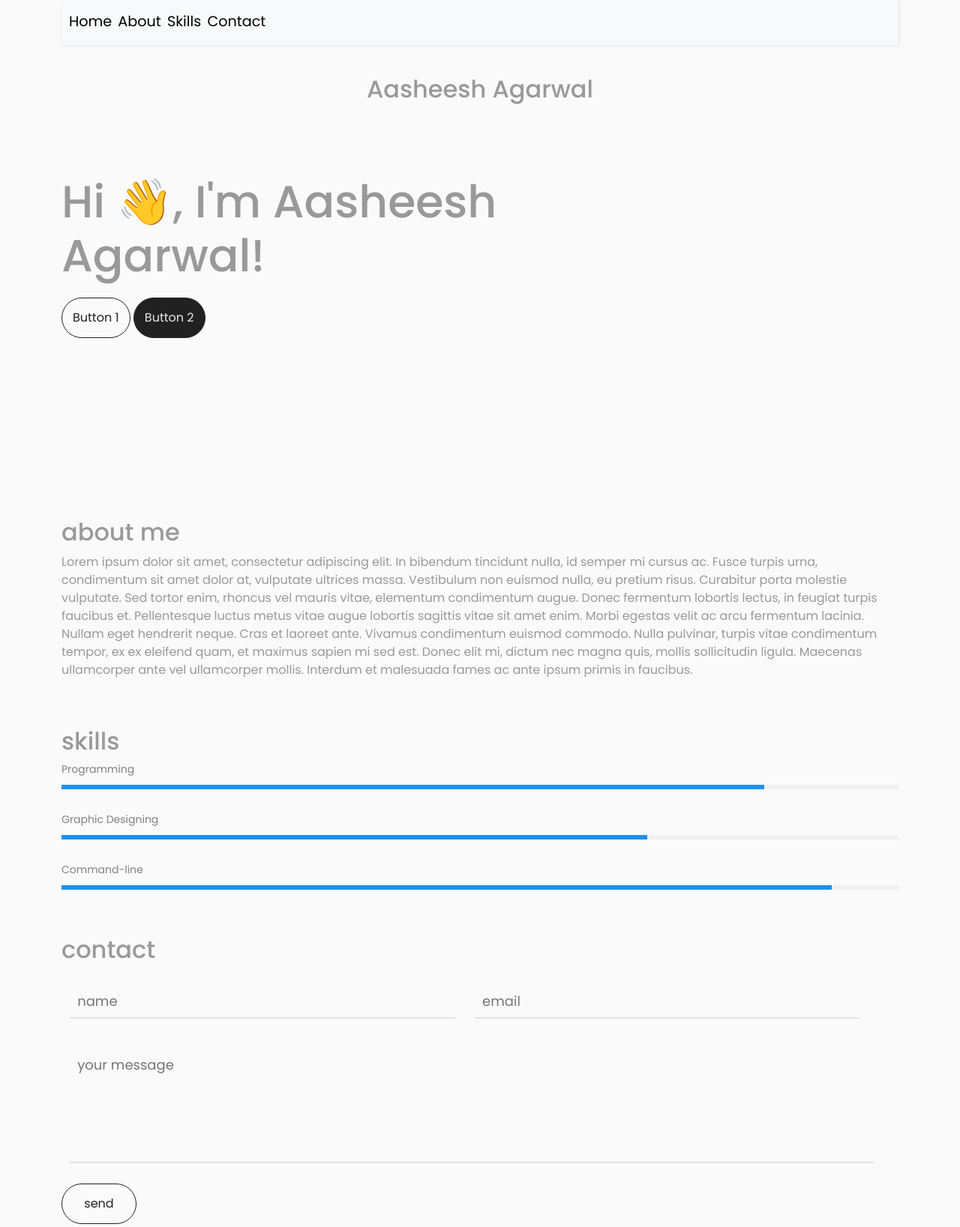
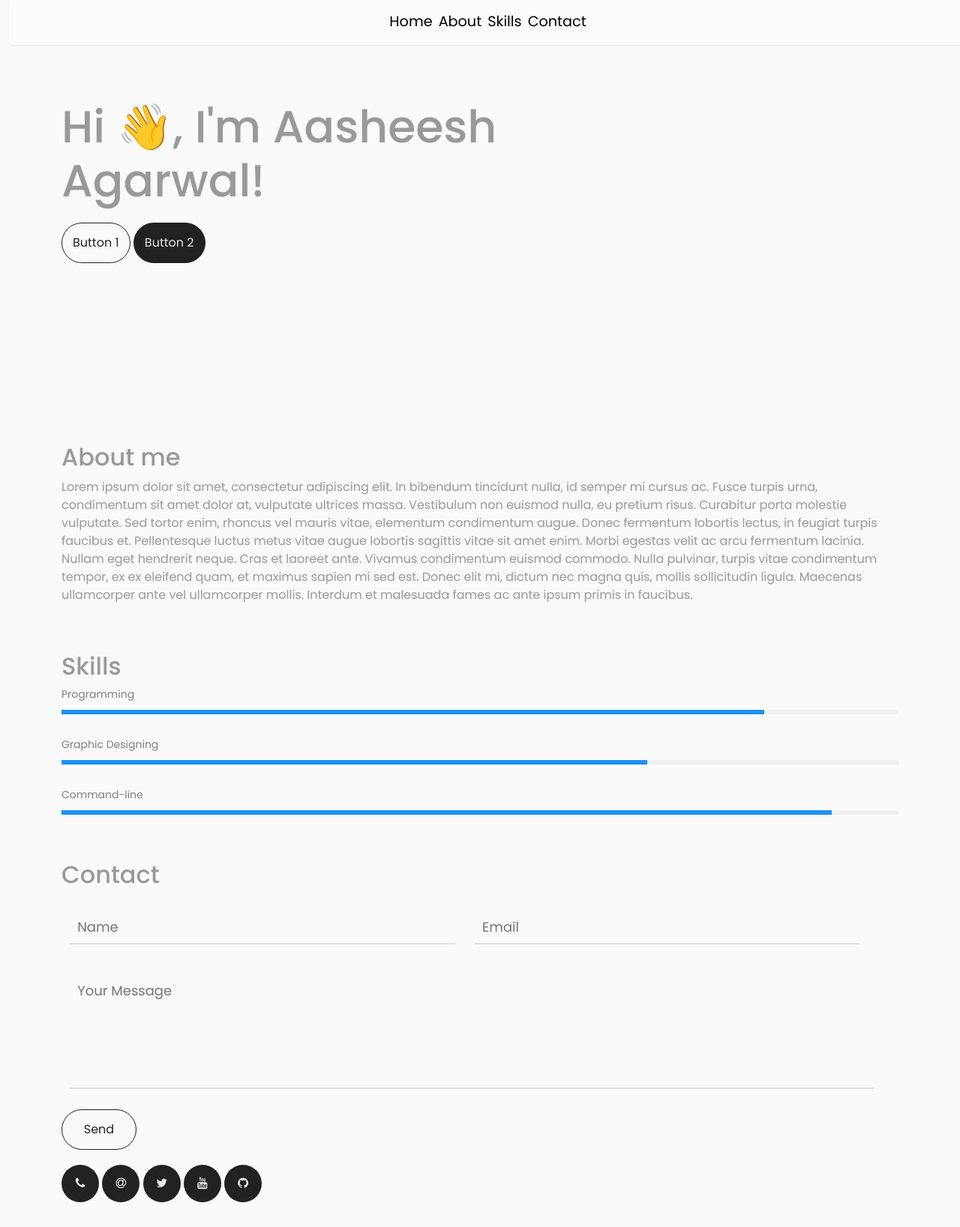
Before and after one commit to e-coders/PortofolioTemplate, a plain HTML site: page index.html in a window 1280 px wide. Shown: the top 1637 px of the page at 75% size. Drawn offline with nearby package versions, Linux system fonts and the light colour scheme.

Commit message:
NEW UPDATE

```diff
--- a/css/custom.css
+++ b/css/custom.css
@@ -1,6 +1,18 @@
 @import "https://fonts.googleapis.com/css?family=Poppins:300,400,500,600,700";
 html {
     scroll-behavior: smooth;
+}
+header{
+    margin: 0;
+    width: 100%;
+    z-index: 99999999999999;
+    position: fixed ;
+    display: block;
+}
+header nav{
+    background: rgba( 255, 255, 255, 0.25 );
+    backdrop-filter: blur( 1px );
+    -webkit-backdrop-filter: blur( 20px );
 }
 body {
     font-family: 'Poppins', sans-serif;
@@ -11,9 +23,15 @@ body {
 nav{
     box-shadow: 1px 1px 3px rgba(0, 0, 0, 0.1);
     padding: 15px 10px;
-    background: #f8f9fa;
+    /*background: #f8f9fa;*/
+    background: transparent;
     border: none;
     border-radius: 0;
+    margin: 0px;
+    width: 100%;
+    z-index: 99999999999999;
+    position: fixed;
+    text-align: center;
     margin-bottom: 40px;
     font-size: 1.2em;
 }
@@ -66,6 +84,17 @@ button.left_button_2{
 button.left_button_2:hover{
     background: transparent;
     color: #212121;
+}
+button.left_button_3{
+    border: 1px solid #212121;
+    border-radius: 100px;
+    padding: 14px;
+    background: #212121;
+    color: #e8e8e8;
+    transition: .182s;
+}
+button.left_button_3:hover{
+    opacity: 70%;
 }
 div.gap_1{
     margin-top: 15em;
@@ -139,7 +168,8 @@ div.gap_2{
     width:10px;
     transition: .182s;
     height:5px;
-    background: #555;
+    background: #212121;
+    border-radius: 7px;
 }
 ::-webkit-scrollbar-track {
     background: #f1f1f1;
@@ -177,11 +207,11 @@ form textarea{
 }
 form input:focus{
     outline:none;
-    border-bottom:2px solid rgba(0, 0, 0, 0.1);
+    border-bottom:2px solid rgba(0, 0, 0, 0.2);
 }
 form textarea:focus{
     outline:none;
-    border-bottom:2px solid rgba(0, 0, 0, 0.1);
+    border-bottom:2px solid rgba(0, 0, 0, 0.2);
 }
 div.social{
     margin-top: 20px;
@@ -208,3 +238,16 @@ button.social_button:hover{
 .centered_text a{
     text-decoration: none;
 }
+.noselect{
+    user-select: none;
+}
+button{
+    user-select: none;
+}
+div.centered_content h2 span.noselect.hidden{
+    color: transparent;
+    user-select: none;
+}
+.arrow_right_button:hover:before{
+    content: "👉";
+}
--- a/index.html
+++ b/index.html
@@ -7,11 +7,11 @@
 	<link rel="stylesheet" type="text/css" href="css/bootstrap.min.css">
 	<link rel="stylesheet" type="text/css" href="css/custom.css">
 	<script src="https://code.jquery.com/jquery-3.6.0.min.js" integrity="sha256-/xUj+3OJU5yExlq6GSYGSHk7tPXikynS7ogEvDej/m4=" crossorigin="anonymous"></script>
-	<link rel="stylesheet" href="https://use.fontawesome.com/releases/v5.7.1/css/all.css" integrity="sha384-fnmOCqbTlWIlj8LyTjo7mOUStjsKC4pOpQbqyi7RrhN7udi9RwhKkMHpvLbHG9Sr" crossorigin="anonymous">
+	<link rel="stylesheet" href="https://maxcdn.bootstrapcdn.com/font-awesome/4.4.0/css/font-awesome.min.css">
 </head>
 <body>
 
-	<header class="container">
+	<header class="container noselect">
 		<nav>
 			<a href="#"><li>Home</li></a>
 			<a href="#about"><li>About</li></a>
@@ -21,17 +21,21 @@
 	</header>
 	<div class="container">
 		<div class="centered_content">
-			<h2>Aasheesh Agarwal</h2>
+			<h2><span class="noselect hidden">.</span></h2>
 		</div>
 		<h4 class="hi_im">Hi 👋, I'm Aasheesh Agarwal!</h4>
-		<button class="left_button">Button 1</button>
-		<button class="left_button_2">Button 2</button>
-		<div class="gap_1"></div>
-		<h2 id="about">about me</h2>
+		<button class="left_button noselect">Button 1</button>
+		<button class="left_button_2 noselect">Button 2</button>
+		<!-- The below commented code is for other contributors if contribute, this is the third style of buttons as arrow button. -->
+		<!-- <br>
+		<br>
+		<button class="left_button_3 noselect arrow_right_button"> Button 3</button> -->
+		<div class="gap_1 noselect"></div>
+		<h2 id="about" class="noselect">About me</h2>
 		<p>Lorem ipsum dolor sit amet, consectetur adipiscing elit. In bibendum tincidunt nulla, id semper mi cursus ac. Fusce turpis urna, condimentum sit amet dolor at, vulputate ultrices massa. Vestibulum non euismod nulla, eu pretium risus. Curabitur porta molestie vulputate. Sed tortor enim, rhoncus vel mauris vitae, elementum condimentum augue. Donec fermentum lobortis lectus, in feugiat turpis faucibus et. Pellentesque luctus metus vitae augue lobortis sagittis vitae sit amet enim. Morbi egestas velit ac arcu fermentum lacinia. Nullam eget hendrerit neque. Cras et laoreet ante. Vivamus condimentum euismod commodo. Nulla pulvinar, turpis vitae condimentum tempor, ex ex eleifend quam, et maximus sapien mi sed est. Donec elit mi, dictum nec magna quis, mollis sollicitudin ligula. Maecenas ullamcorper ante vel ullamcorper mollis. Interdum et malesuada fames ac ante ipsum primis in faucibus.</p>
-		<div class="gap_2"></div>
-		<h2 id="skills">skills</h2>
-		<div class="skills">
+		<div class="gap_2 noselect"></div>
+		<h2 id="skills" class="noselect">Skills</h2>
+		<div class="skills noselect">
    <div class="skill">
       <div class="skill-title">
          Programming
@@ -56,21 +60,24 @@
    </div>
 
 </div>
-<div class="gap_1"></div>
-<h2 id="contact">contact</h2>
-<form>
-	<input type="text" placeholder="name" required>
-	<input type="email" placeholder="email" required>
-	<textarea placeholder="your message" rows="5" required></textarea>
-	<button type="submit" class="left_button submit_btn">send</button>
+<div class="gap_1 noselect"></div>
+<h2 id="contact" class="noselect">Contact</h2>
+<form class="noselect">
+	<input type="text" placeholder="Name" required>
+	<input type="email" placeholder="Email" required>
+	<textarea placeholder="Your Message" rows="5" required></textarea>
+	<button type="submit" class="left_button submit_btn">Send</button>
 </form>
 
-<div class="social">
-	<button class="social_button"><i class="fas fa-phone"></i></button>
-	<button class="social_button"><i class="fas fa-at"></i></button>
+<div class="social noselect">
+	<button class="social_button"><i class="fa fa-phone"></i></button>
+	<button class="social_button"><i class="fa fa-at"></i></button>
+	<button class="social_button"><i class="fa fa-twitter"></i></button>
+	<button class="social_button"><i class="fa fa-youtube"></i></button>
+	<button class="social_button"><i class="fa fa-github"></i></button>
 </div>
 <div class="gap_3"></div>
-<div class="centered_text">insipired by <a href="https://imfunniee.github.io/">imfunniee</a> and made by <a href="https://e-coders.me">e-coders</a></div>
+<div class="centered_text noselect">Insipired by <a href="https://imfunniee.github.io/">imfunniee</a> and made by <a href="https://e-coders.me">e-coders</a></div>
 	</div>
 
 
```
